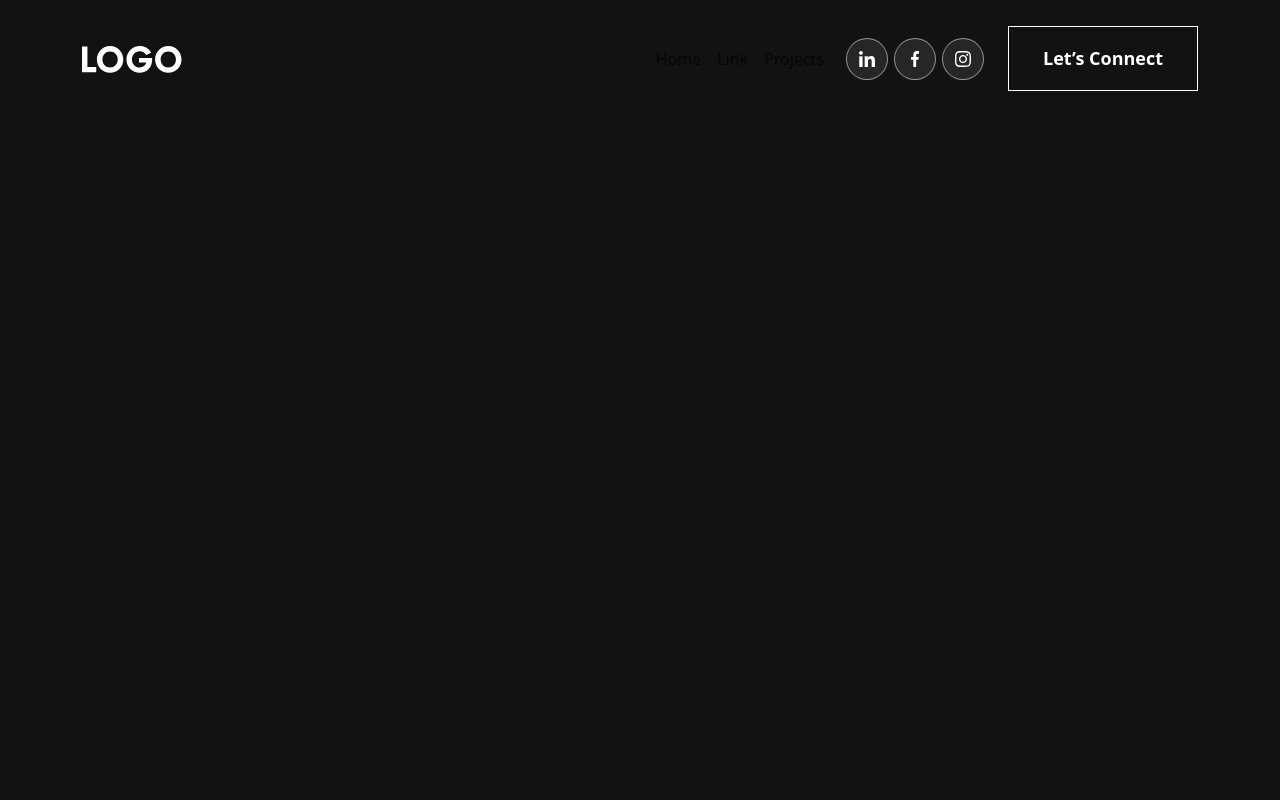
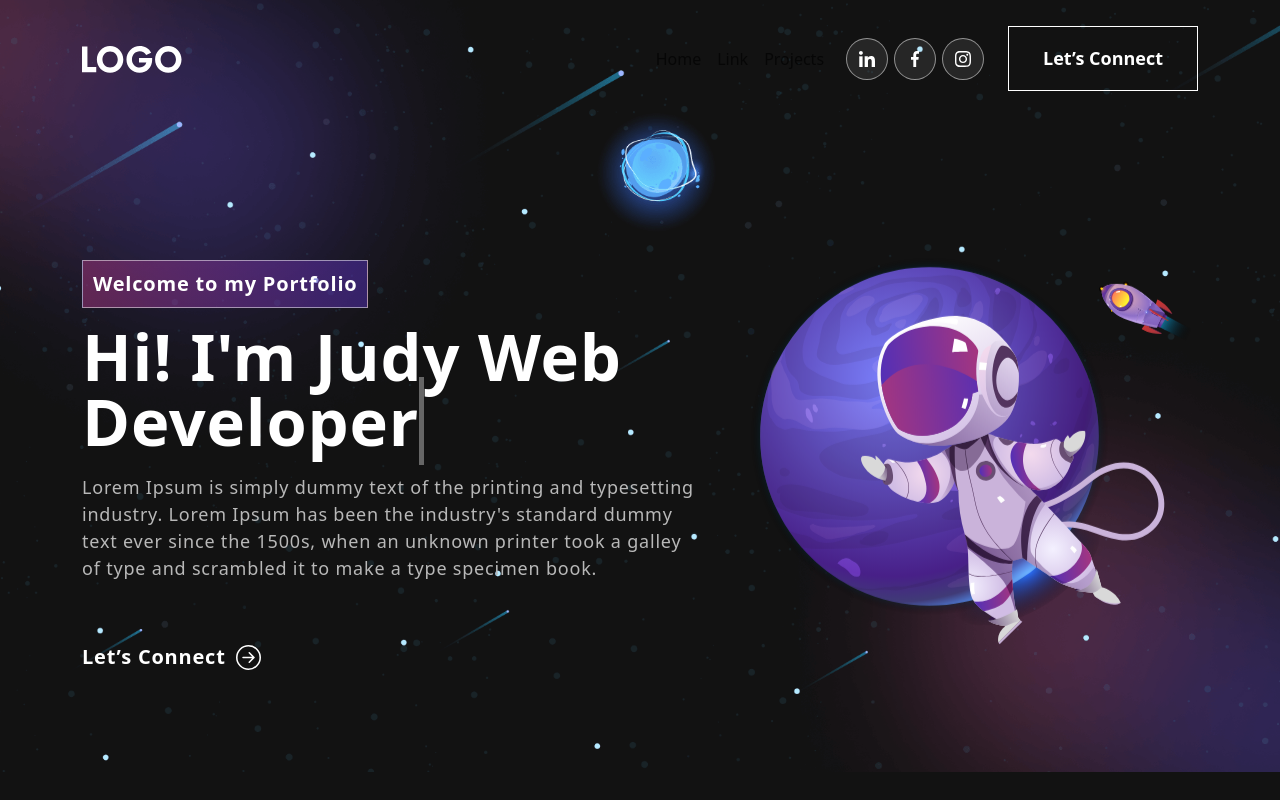
Before and after one commit to M-Rahul1/Personal-portfolio, a React (Create React App) app: page / in a window 1280 px wide. Built offline with nearby package versions, Linux system fonts and the light colour scheme.

Commit message:
added homepage

```diff
--- a/package.json
+++ b/package.json
@@ -9,6 +9,7 @@
     "bootstrap": "^5.3.0-alpha3",
     "react": "^18.2.0",
     "react-bootstrap": "^2.7.2",
+    "react-bootstrap-icons": "^1.10.3",
     "react-dom": "^18.2.0",
     "react-scripts": "5.0.1",
     "web-vitals": "^2.1.4"
--- a/src/App.css
+++ b/src/App.css
@@ -205,3 +205,72 @@
 nav.navbar .navbar-toggler[aria-expanded="true"] .navbar-toggler-icon {
 	border-color: transparent;
 }
+/************ Banner Css ************/
+.banner {
+  margin-top: 0;
+  padding: 260px 0 100px 0;
+  background-image: url('./assets/img/banner-bg.png');
+  background-position: top center;
+  background-size: cover;
+  background-repeat: no-repeat;
+}
+.banner .tagline {
+  font-weight: 700;
+  letter-spacing: 0.8px;
+  padding: 8px 10px;
+  background: linear-gradient(90.21deg, rgba(170, 54, 124, 0.5) -5.91%, rgba(74, 47, 189, 0.5) 111.58%);
+  border: 1px solid rgba(255, 255, 255, 0.5);
+  font-size: 20px;
+  margin-bottom: 16px;
+  display: inline-block;
+}
+.banner h1 {
+  font-size: 65px;
+  font-weight: 700;
+  letter-spacing: 0.8px;
+  line-height: 1;
+  margin-bottom: 20px;
+  display: block;
+}
+.banner p {
+  color: #B8B8B8;
+  font-size: 18px;
+  letter-spacing: 0.8px;
+  line-height: 1.5em;
+  width: 96%;
+}
+.banner button {
+  color: #fff;
+  font-weight: 700;
+  font-size: 20px;
+  margin-top: 60px;
+  letter-spacing: 0.8px;
+  display: flex;
+  align-items: center;
+}
+.banner button svg {
+  font-size: 25px;
+  margin-left: 10px;
+  transition: 0.3s ease-in-out;
+  line-height: 1;
+}
+.banner button:hover svg {
+  margin-left: 25px;
+}
+.banner img {
+  animation: updown 3s linear infinite;
+}
+@keyframes updown {
+    0% {
+        transform: translateY(-20px);
+    }
+    50% {
+        transform: translateY(20px);
+    }
+    100% {
+        transform: translateY(-20px);
+    }
+}
+.txt-rotate > .wrap {
+  border-right: 0.08em solid #666;
+}
--- a/src/App.js
+++ b/src/App.js
@@ -2,12 +2,14 @@
 import './App.css';
 import 'bootstrap/dist/css/bootstrap.min.css';
 import { NavBar } from "./components/NavBar";
+import { Banner } from "./components/Banner";
 
 function App() {
   return (
     <div className="App">
-    <NavBar />
-  </div>
+      <NavBar />
+      <Banner />
+    </div>
   );
 }
 
--- /dev/null
+++ b/src/components/Banner.js
@@ -0,0 +1,61 @@
+import { useState, useEffect } from "react";
+import { Container, Row, Col } from "react-bootstrap";
+import headerImg from "../assets/img/header-img.svg";
+import { ArrowRightCircle } from 'react-bootstrap-icons';
+
+export const Banner = () => {
+  const [loopNum, setLoopNum] = useState(0);
+  const [isDeleting, setIsDeleting] = useState(false);
+  const [text, setText] = useState('');
+  const [delta, setDelta] = useState(300 - Math.random() * 100);
+  const toRotate = [ "Web Developer", "Web Designer", "UI/UX Designer" ];
+  const period = 2000;
+
+  useEffect(() => {
+    let ticker = setInterval(() => {
+      tick();
+    }, delta);
+
+    return () => { clearInterval(ticker) };
+  }, [text])
+
+  const tick = () => {
+    let i = loopNum % toRotate.length;
+    let fullText = toRotate[i];
+    let updatedText = isDeleting ? fullText.substring(0, text.length - 1) : fullText.substring(0, text.length + 1);
+
+    setText(updatedText);
+
+    if (isDeleting) {
+      setDelta(prevDelta => prevDelta / 2);
+    }
+
+    if (!isDeleting && updatedText === fullText) {
+      setIsDeleting(true);
+      setDelta(period);
+    } else if (isDeleting && updatedText === '') {
+      setIsDeleting(false);
+      setLoopNum(loopNum + 1);
+      setDelta(500);
+    }
+  }
+
+  return (
+    <section className="banner" id="home">
+      <Container>
+        <Row className="aligh-items-center">
+          <Col xs={12} md={6} xl={7}>
+
+                <span className="tagline">Welcome to my Portfolio</span>
+                <h1>{`Hi! I'm Judy`} <span className="txt-rotate" dataPeriod="1000" data-rotate='[ "Web Developer", "Web Designer", "UI/UX Designer" ]'><span className="wrap">{text}</span></span></h1>
+                  <p>Lorem Ipsum is simply dummy text of the printing and typesetting industry. Lorem Ipsum has been the industry's standard dummy text ever since the 1500s, when an unknown printer took a galley of type and scrambled it to make a type specimen book.</p>
+                  <button onClick={() => console.log('connect')}>Let’s Connect <ArrowRightCircle size={25} /></button>
+          </Col>
+          <Col xs={12} md={6} xl={5}>
+                  <img src={headerImg} alt="Header Img"/>
+          </Col>
+        </Row>
+      </Container>
+    </section>
+  )
+}
```
Also changed, not shown: src/components/Experience.js (added, +48 -0 lines), src/components/Homepage.js (added), 1 other file (tests, documents, lock files or other folders).
